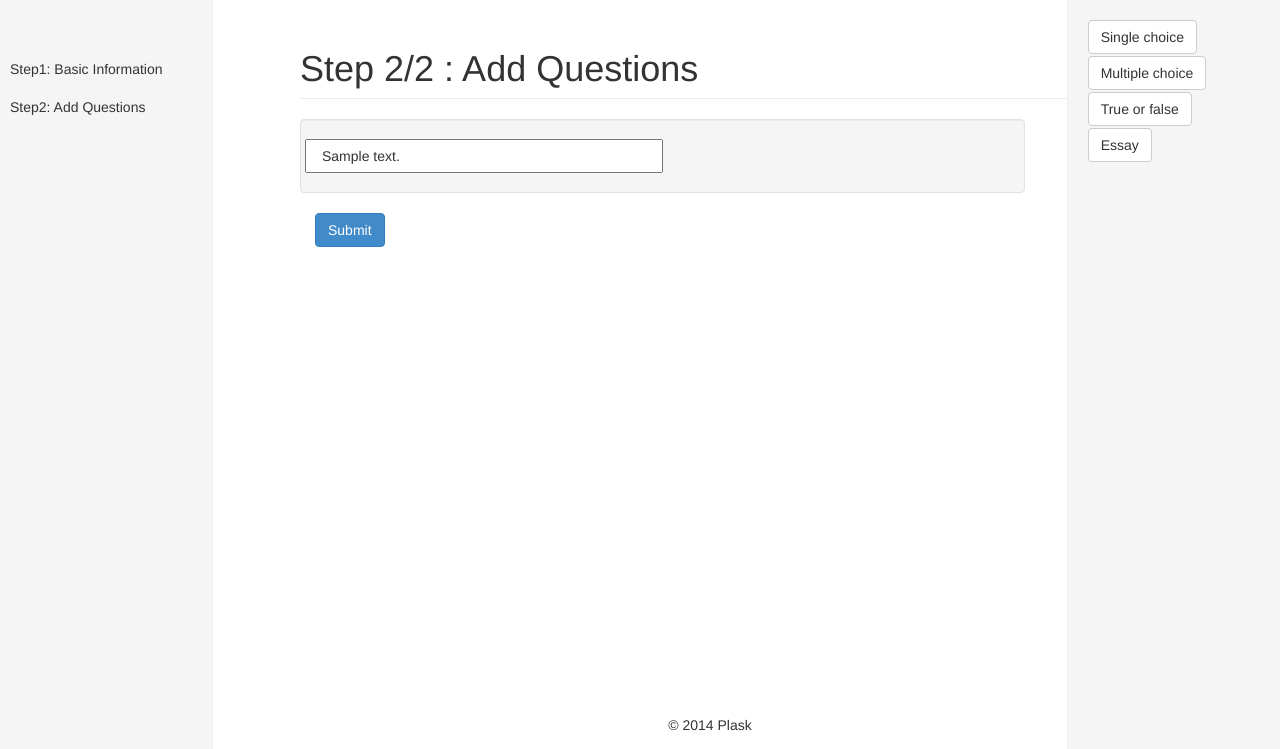
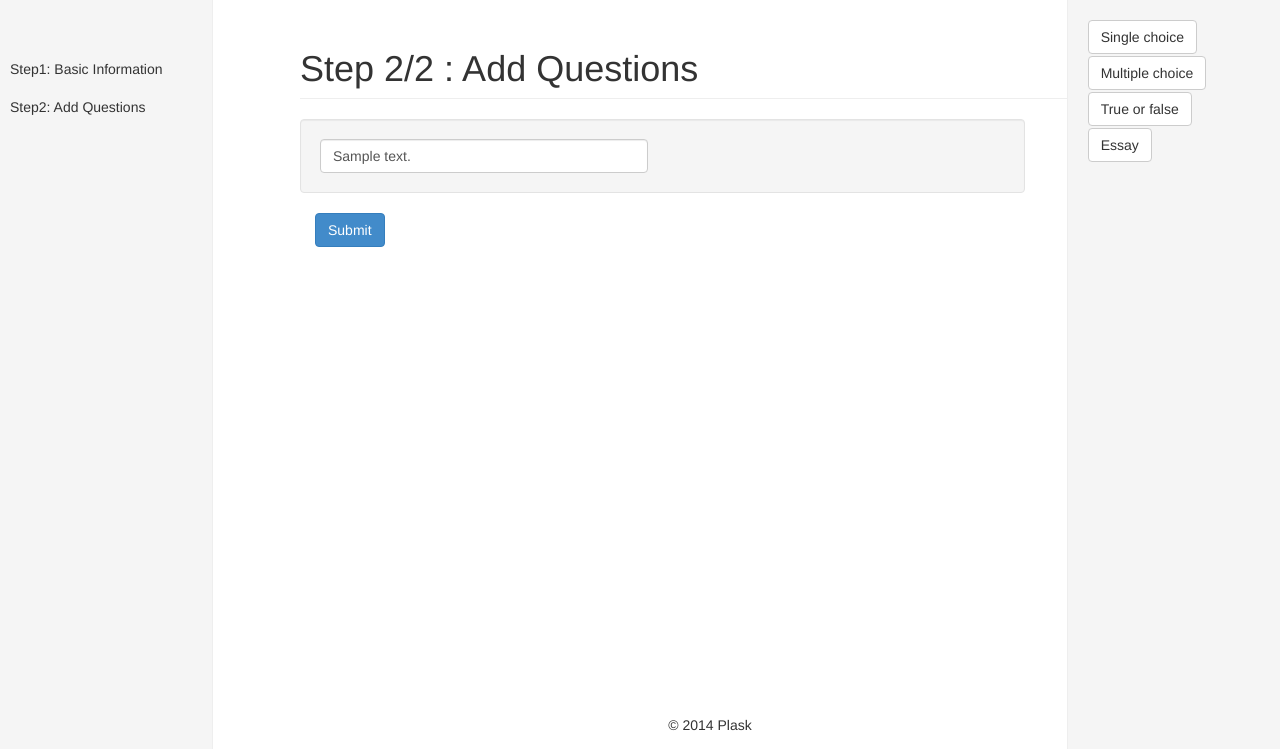
Before and after one commit to yangsiy/Plask, a Flask app: template app/templates/questionnaire_modify_question.html in a window 1280 px wide; the page is wider, and only the part inside the window is pictured. Shown: the part 51-800 px from the top of that part. Run offline with Flask 2, Linux system fonts and the light colour scheme; the template is opened without the code that fills it: most values are stand-ins (such as "Sample title", 1, 10 or a date in 2020); some libraries are stand-ins or nearby versions.

Commit message:
update questionnaire__question UI

```diff
--- a/app/static/css/workflow.css
+++ b/app/static/css/workflow.css
@@ -54,3 +54,12 @@
 .main .page-header {
   margin-top: 0;
 }
+
+#ques_list li {
+  margin-top: 4px;
+}
+
+#ques_list > div > div > input[id] {
+  margin-left: 20px;
+  margin-top: 10px;
+}
--- a/app/static/js/new_questionnaire.js
+++ b/app/static/js/new_questionnaire.js
@@ -25,9 +25,14 @@ function add_question(type){
   new_question_description.id="ques_"+count+".description";
   new_question_description.name="ques_"+count+".description";
   new_question_description.type="text";
-  new_question_description.setAttribute("class", "col-md-6");
+  new_question_description.setAttribute("class", "form-control");
   new_question_description.placeholder="Enter the question description";
-  new_question_div_head.appendChild(new_question_description);
+
+  var new_question_description_div=document.createElement("div");
+  new_question_description_div.setAttribute("class", "col-md-6");
+  new_question_description_div.appendChild(new_question_description);
+
+  new_question_div_head.appendChild(new_question_description_div);
 
   var new_question_div_button=document.createElement("div");
   new_question_div_button.setAttribute("class","ques_button");
@@ -57,17 +62,18 @@ function add_question(type){
   }
 
   var new_option_ul=document.createElement("ul");
+  new_option_ul.setAttribute("class", "form-inline");
   new_question_div.appendChild(new_option_ul);
 
   if(type<2){
     new_option_ul.innerHTML=
-    "<li onmouseover=\"show_buttons(this,1)\" onmouseout=\"hide_buttons(this,1)\"><input type=\"text\" id=\"ques_"+
+    "<li onmouseover=\"show_buttons(this,1)\" onmouseout=\"hide_buttons(this,1)\"><input class=\"form-control\" type=\"text\" id=\"ques_"+
     count+".option_0\" name=\"ques_"+count+".option_0\" value=\"new option\"/>"+
     "<div class=\"pull-right option_button\" style=\"display:none\">"+
     "<span class=\"btn glyphicon glyphicon-arrow-up\" onclick=\"move_option(this,0)\"></span>"+
     "<span class=\"btn glyphicon glyphicon-arrow-down\" onclick=\"move_option(this,1)\"></span>"+
     "<span class=\"btn glyphicon glyphicon-trash\" onclick=\"delete_option(this)\"></span></div></li>"+
-    "<li onmouseover=\"show_buttons(this,1)\" onmouseout=\"hide_buttons(this,1)\"><input type=\"text\" id=\"ques_"+
+    "<li onmouseover=\"show_buttons(this,1)\" onmouseout=\"hide_buttons(this,1)\"><input class=\"form-control\" type=\"text\" id=\"ques_"+
     count+".option_1\" name=\"ques_"+count+".option_1\" value=\"new option\"/>"+
     "<div class=\"pull-right option_button\" style=\"display:none\">"+
     "<span class=\"btn glyphicon glyphicon-arrow-up\" onclick=\"move_option(this,0)\"></span>"+
@@ -211,7 +217,7 @@ function add_option(obj,type){
   var li=document.createElement("li");
   li.setAttribute("onmouseover","show_buttons(this,1)");
   li.setAttribute("onmouseout","hide_buttons(this,1)");
-	li.innerHTML="<input type=\"text\" id=\"ques_"+
+  li.innerHTML="<input class=\"form-control\" type=\"text\" id=\"ques_"+
     count+".option_"+ocount+"\" name=\"ques_"+count+".option_"+ocount+"\" value=\"new option\"/>"+
     "<div style=\"display:none\" class=\"pull-right option_button\">"+
     "<span class=\"btn glyphicon glyphicon-arrow-up\" onclick=\"move_option(this,0)\"></span>"+
--- a/app/templates/questionnaire_modify_question.html
+++ b/app/templates/questionnaire_modify_question.html
@@ -14,7 +14,9 @@
 		<div id="ques_{{i}}.div" class="form-group row well" onmouseover="show_buttons(this,0)" onmouseout="hide_buttons(this,0)">
 			<div class="row">
 				<input id="ques_{{i}}.type" name="ques_{{i}}.type" type="Hidden" value='{{ schema[i].type }}'>
-				<input id="ques_{{i}}.description" name="ques_{{i}}.description" type="text" class="col-md-6" placeholder="Enter the question description" value="{{schema[i].description}}">
+        <div class="col-md-6">
+				  <input id="ques_{{i}}.description" name="ques_{{i}}.description" type="text" class="form-control" placeholder="Enter the question description" value="{{schema[i].description}}">
+        </div>
 				<div class="ques_button" style="display:none">
 					<span class="pull-right btn glyphicon glyphicon-trash" onclick="delete_question(this)"></span>
 					<span class="pull-right btn glyphicon glyphicon glyphicon-arrow-down" onclick="move_question(this,1)"></span>
@@ -23,10 +25,10 @@
 					<span class="pull-right btn glyphicon glyphicon-plus" onclick="add_option(this,0)"></span>
           {% endif %}
 				</div>
-			</div>{% if schema[i].type == '0' or schema[i].type == '1' %}<ul>
+			</div>{% if schema[i].type == '0' or schema[i].type == '1' %}<ul class="form-inline">
 				{% for j in range(0,schema[i].options|length) %}
 				<li onmouseover="show_buttons(this,1)" onmouseout="hide_buttons(this,1)">
-					<input type="text" id="ques_{{i}}.option_{{j}}" name="ques_{{i}}.option_{{j}}" value="{{schema[i].options[j]}}"><div class="pull-right option_button" style="display:none">
+					<input class="form-control" type="text" id="ques_{{i}}.option_{{j}}" name="ques_{{i}}.option_{{j}}" value="{{schema[i].options[j]}}"><div class="pull-right option_button" style="display:none">
 						<span class="btn glyphicon glyphicon-arrow-up" onclick="move_option(this,0)"></span>
 						<span class="btn glyphicon glyphicon-arrow-down" onclick="move_option(this,1)"></span>
 						<span class="btn glyphicon glyphicon-trash" onclick="delete_option(this)"></span>
```
Lines whose indentation alone changed are shown as unchanged.
